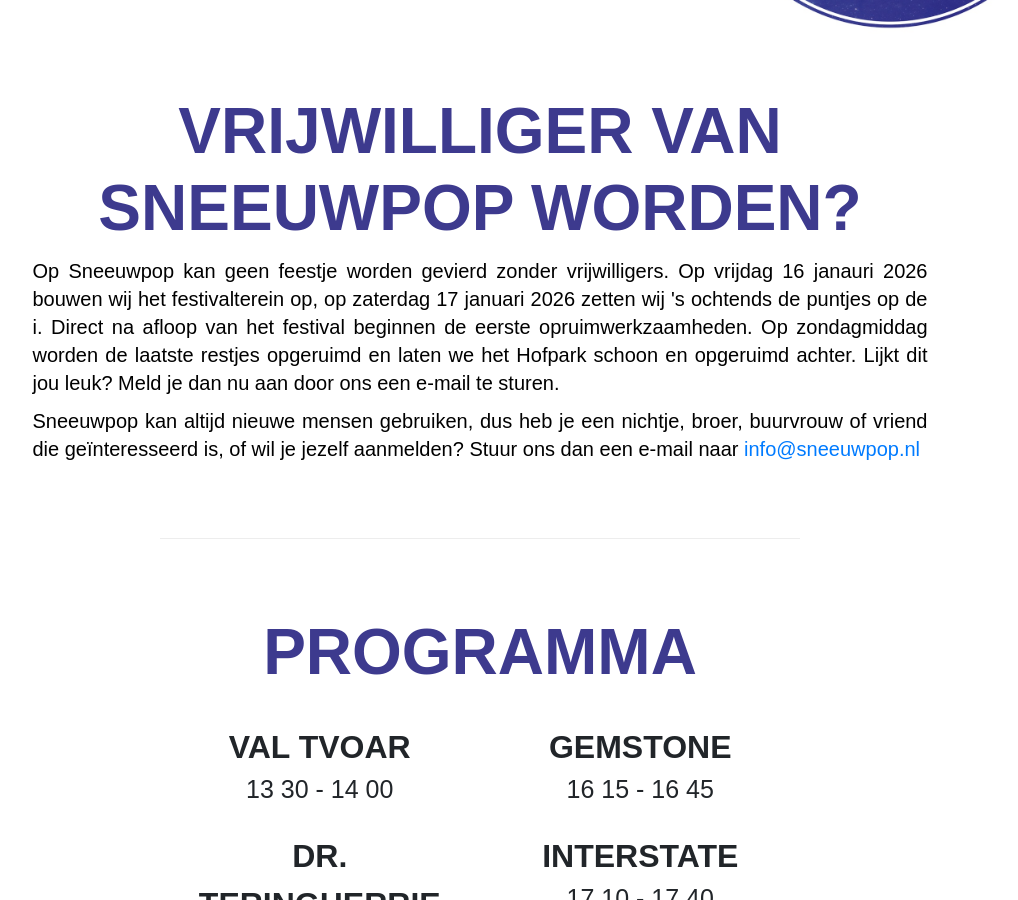
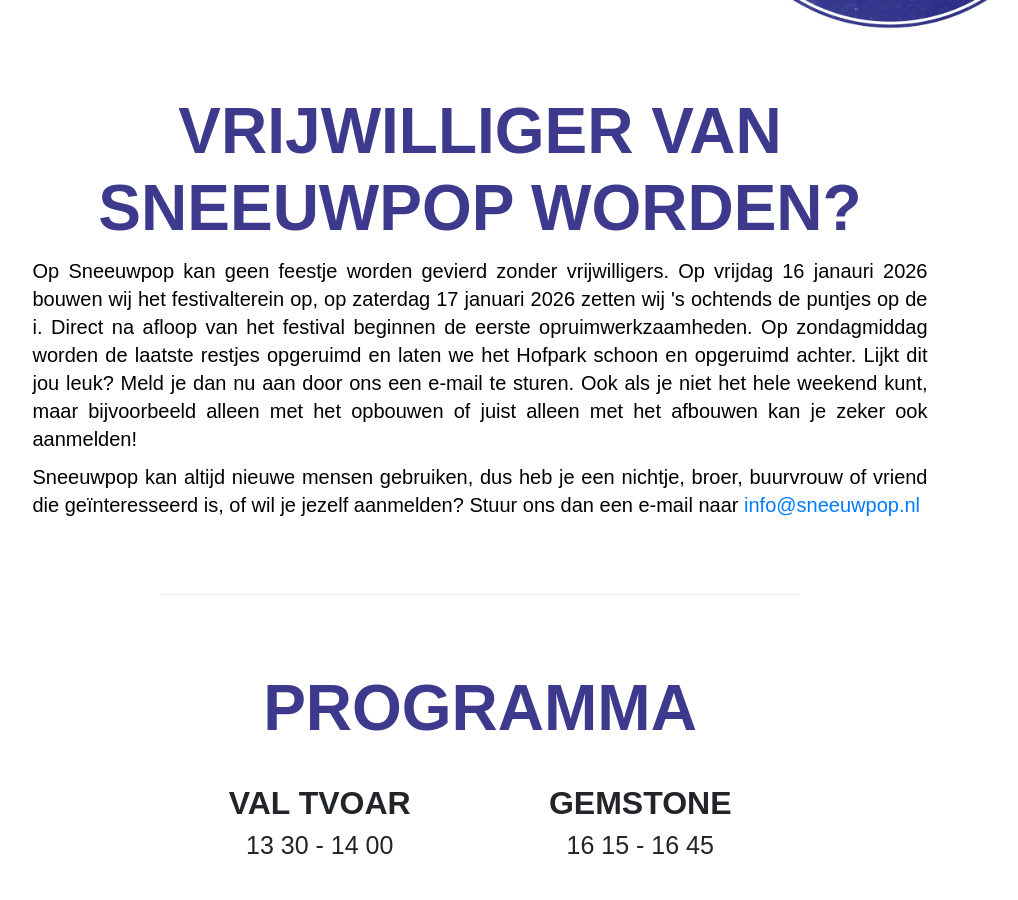
Before and after one commit to sneeuwpop-festival/sneeuwpop.nl, a Jekyll site: the page built from index.md, in a window 1280 px wide and 900 px high, scrolled down 394 px. Shown: the whole window, without its empty margins (160-1178 px from the left). Built offline with Jekyll 4.4.1, drawn with Linux system fonts in a browser that asks for light colours.

Commit message:
Update vrijwilligers.html

```diff
--- a/_includes/vrijwilligers.html
+++ b/_includes/vrijwilligers.html
@@ -1,7 +1,7 @@
 <div class="container">
     <div class="col-md-10 mx-auto uitvullen">
         <h2>VRIJWILLIGER VAN SNEEUWPOP WORDEN?</h2>
-        <h5>Op Sneeuwpop kan geen feestje worden gevierd zonder vrijwilligers. Op vrijdag 16 janauri 2026 bouwen wij het festivalterein op, op zaterdag 17 januari 2026 zetten wij 's ochtends de puntjes op de i. Direct na afloop van het festival beginnen de eerste opruimwerkzaamheden. Op zondagmiddag worden de laatste restjes opgeruimd en laten we het Hofpark schoon en opgeruimd achter. Lijkt dit jou leuk? Meld je dan nu aan door ons een e-mail te sturen.</h5>
+        <h5>Op Sneeuwpop kan geen feestje worden gevierd zonder vrijwilligers. Op vrijdag 16 janauri 2026 bouwen wij het festivalterein op, op zaterdag 17 januari 2026 zetten wij 's ochtends de puntjes op de i. Direct na afloop van het festival beginnen de eerste opruimwerkzaamheden. Op zondagmiddag worden de laatste restjes opgeruimd en laten we het Hofpark schoon en opgeruimd achter. Lijkt dit jou leuk? Meld je dan nu aan door ons een e-mail te sturen. Ook als je niet het hele weekend kunt, maar bijvoorbeeld alleen met het opbouwen of juist alleen  met het afbouwen kan je zeker ook aanmelden!</h5>
         <h5></h5>
         <h5>Sneeuwpop kan altijd nieuwe mensen gebruiken, dus heb je een nichtje, broer, buurvrouw of vriend die geïnteresseerd is, of wil je jezelf aanmelden? Stuur ons dan een e-mail naar <a href="mailto:info@sneeuwpop.nl">info@sneeuwpop.nl</a></h5>
     </div>
```
